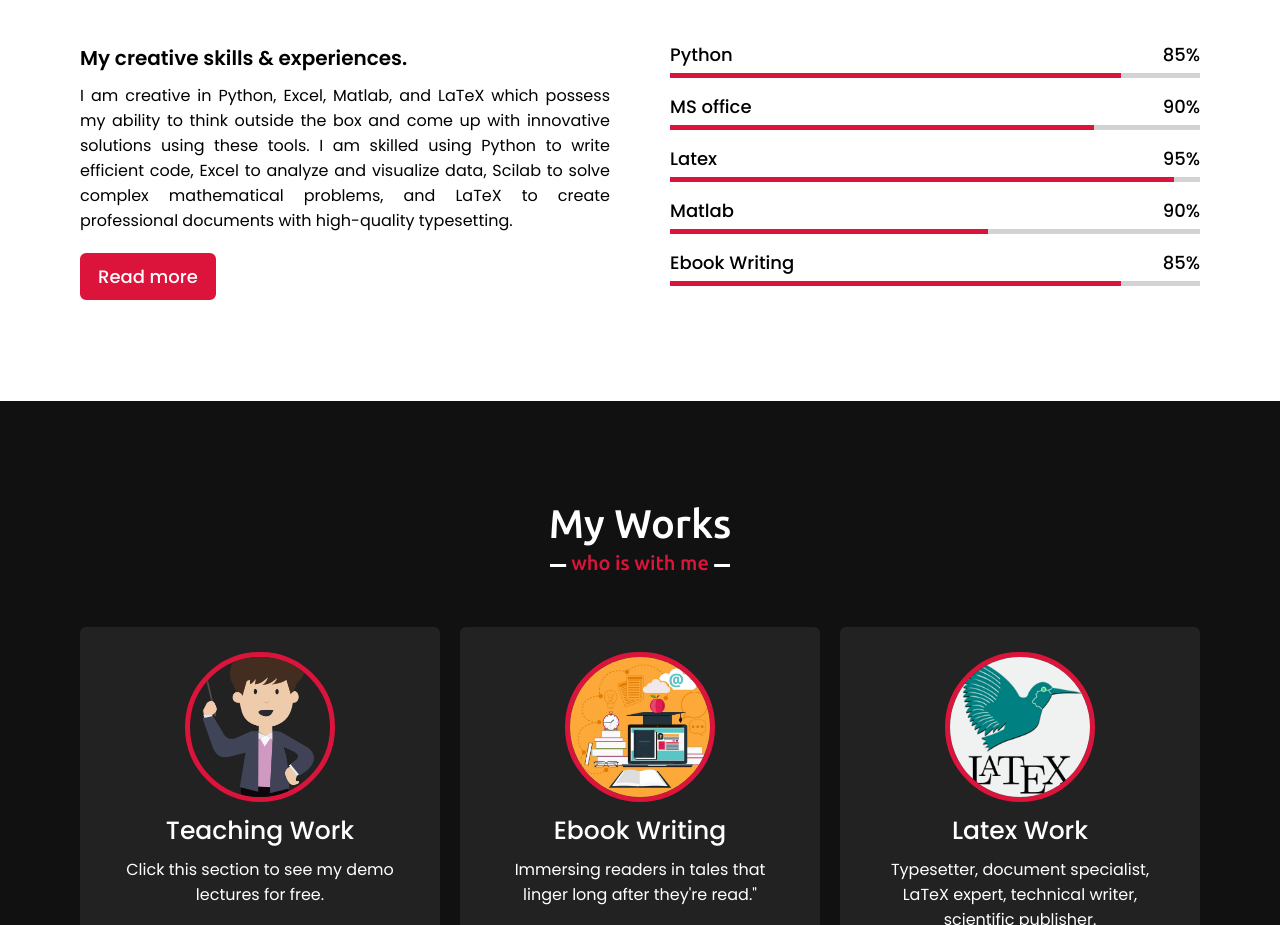
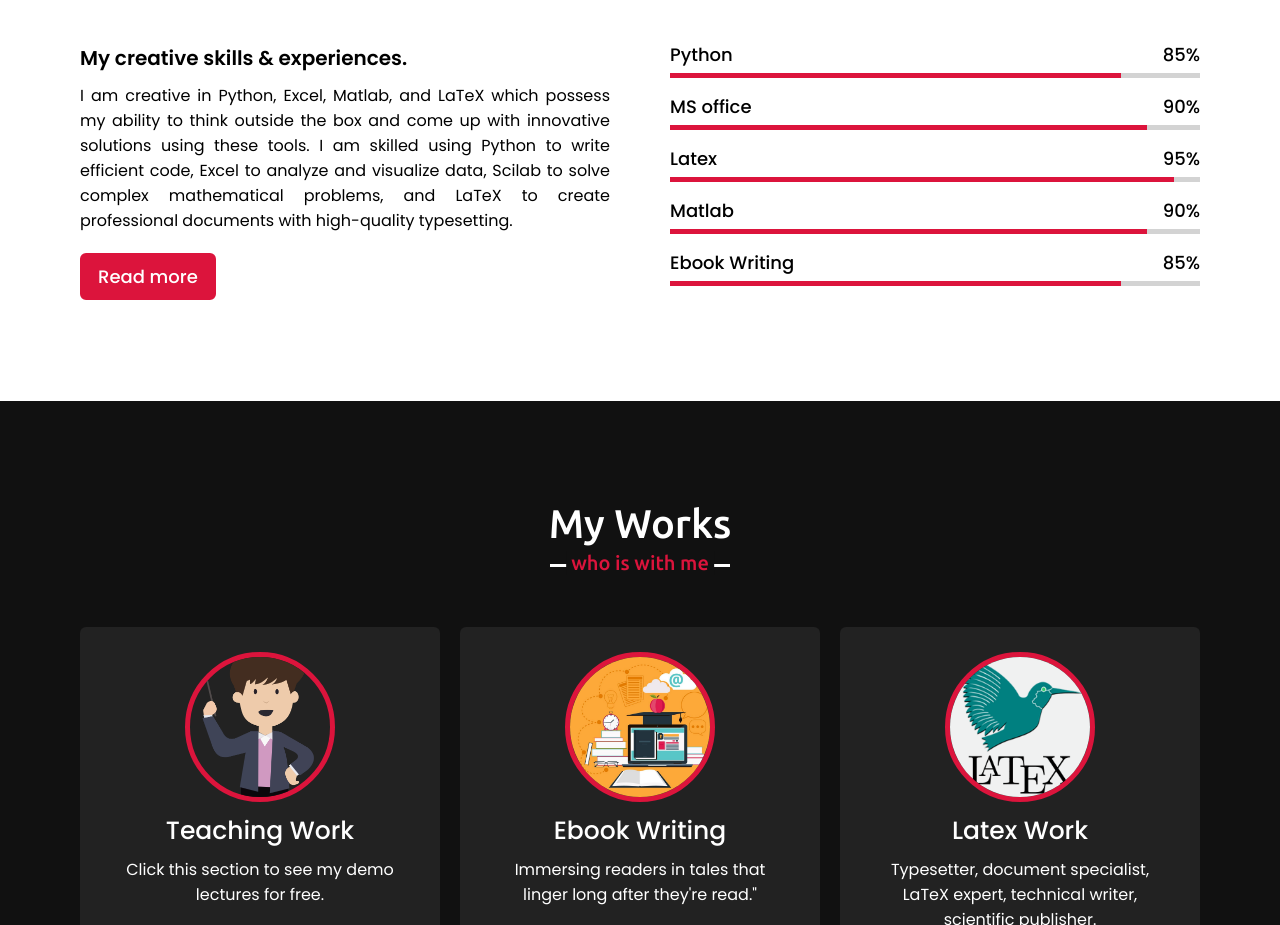
Before and after one commit to Aziz2037/Portfolio, a plain HTML site: page index.html in a window 1280 px wide. Shown: the part 2320-3245 px from the top of the page. Drawn offline with nearby package versions, Linux system fonts and the light colour scheme.

Commit message:
Update style.css

```diff
--- a/style.css
+++ b/style.css
@@ -366,13 +366,13 @@ section .title::after{
     width: 85%;
 }
 .skills-content .right .css::before{
-    width: 80%;
+    width: 90%;
 }
 .skills-content .right .js::before{
     width: 95%;
 }
 .skills-content .right .php::before{
-    width: 60%;
+    width: 90%;
 }
 .skills-content .right .mysql::before{
     width: 85%;
```
